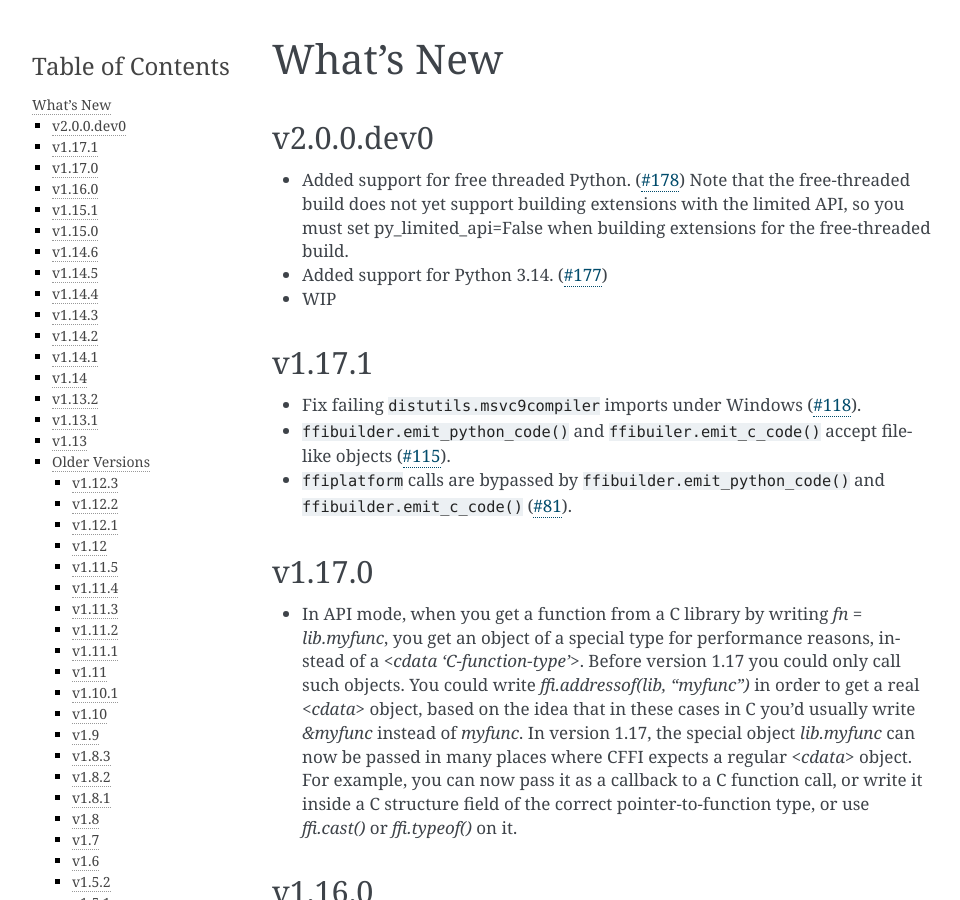
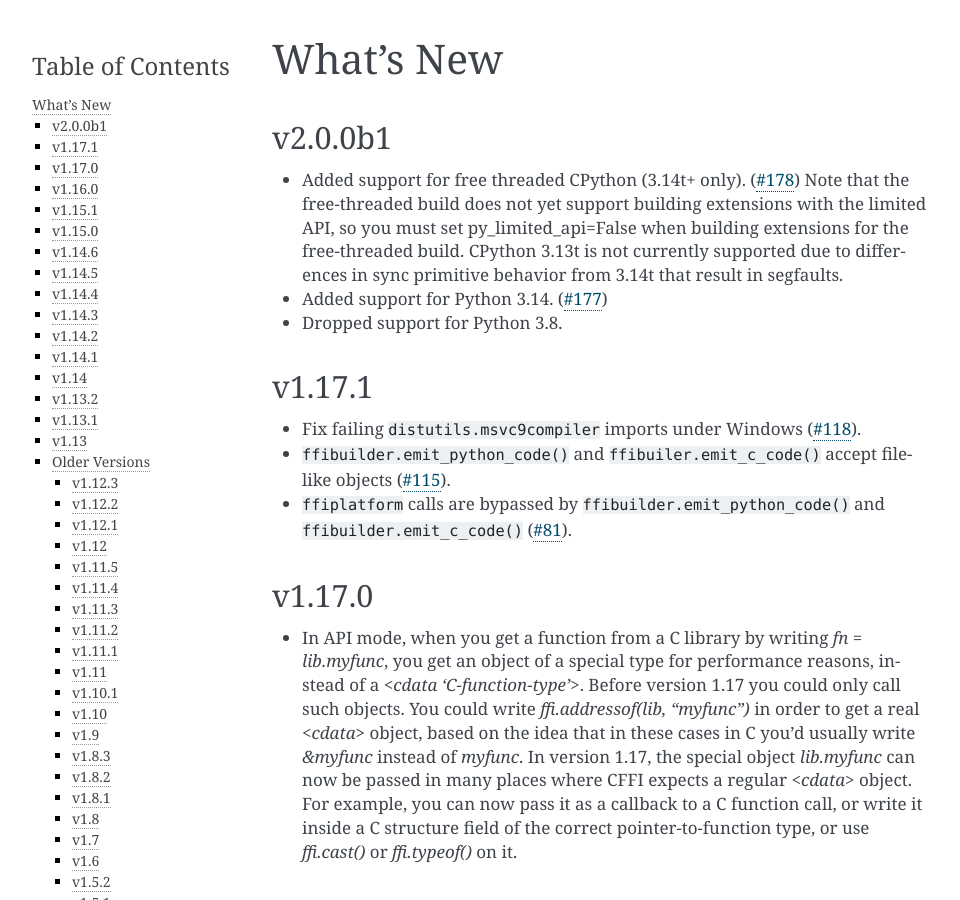
Before and after one commit to python-cffi/cffi, a Sphinx documentation site: the page built from doc/source/whatsnew.rst, in a window 1280 px wide and 900 px high. Shown: the whole window, without its empty margins (148-1108 px from the left). Built offline with Sphinx 7.4.7, drawn with Linux system fonts in a browser that asks for light colours.

Commit message:
Release 2.0.0b1

```diff
--- a/doc/source/conf.py
+++ b/doc/source/conf.py
@@ -47,7 +47,7 @@ copyright = u'2012-2025, Armin Rigo, Maciej Fijalkowski'
 # The short X.Y version.
 version = '2.0'
 # The full version, including alpha/beta/rc tags.
-release = '2.0.0.dev0'
+release = '2.0.0b1'
 
 # The language for content autogenerated by Sphinx. Refer to documentation
 # for a list of supported languages.
--- a/doc/source/installation.rst
+++ b/doc/source/installation.rst
@@ -17,7 +17,7 @@ platform as well as on Windows 32 and 64.  (It relies occasionally on
 libffi, so it depends on libffi being bug-free; this may not be fully
 the case on some of the more exotic platforms.)
 
-CFFI is tested with CPython 3.8-3.12.
+CFFI is tested with CPython 3.9-3.14.
 
 The core speed of CFFI is better than ctypes, with import times being
 either lower if you use the post-1.0 features, or much higher if you
@@ -29,7 +29,7 @@ libraries on PyPy.
 
 Requirements:
 
-* CPython 3.8+, or PyPy (PyPy 2.0 for the earliest
+* CPython 3.9+, or PyPy (PyPy 2.0 for the earliest
   versions of CFFI; or PyPy 2.6 for CFFI 1.0).
 
 * in some cases you need to be able to compile C extension modules.
--- a/doc/source/whatsnew.rst
+++ b/doc/source/whatsnew.rst
@@ -2,15 +2,16 @@
 What's New
 ======================
 
-v2.0.0.dev0
+v2.0.0b1
 ============
 
-* Added support for free threaded Python. (`#178`_)
+* Added support for free threaded CPython (3.14t+ only). (`#178`_)
   Note that the free-threaded build does not yet support building extensions
   with the limited API, so you must set py_limited_api=False when building
-  extensions for the free-threaded build.
+  extensions for the free-threaded build. CPython 3.13t is not currently supported due to differences in sync
+  primitive behavior from 3.14t that result in segfaults.
 * Added support for Python 3.14. (`#177`_)
-* WIP
+* Dropped support for Python 3.8.
 
 .. _`#177`: https://github.com/python-cffi/cffi/pull/177
 .. _`#178`: https://github.com/python-cffi/cffi/pull/178
--- a/pyproject.toml
+++ b/pyproject.toml
@@ -8,7 +8,7 @@ build-backend = "setuptools.build_meta"
 
 [project]
 name = "cffi"
-version = "2.0.0.dev0"
+version = "2.0.0b1"
 dependencies = [
     "pycparser; implementation_name != 'PyPy'",
 ]
--- a/src/cffi/__init__.py
+++ b/src/cffi/__init__.py
@@ -5,8 +5,8 @@ from .api import FFI
 from .error import CDefError, FFIError, VerificationError, VerificationMissing
 from .error import PkgConfigError
 
-__version__ = "2.0.0.dev0"
-__version_info__ = (2, 0, 0, 'dev0')
+__version__ = "2.0.0b1"
+__version_info__ = (2, 0, 0, 'b1')
 
 # The verifier module file names are based on the CRC32 of a string that
 # contains the following version number.  It may be older than __version__
```
Also changed, not shown: 3 other files.
